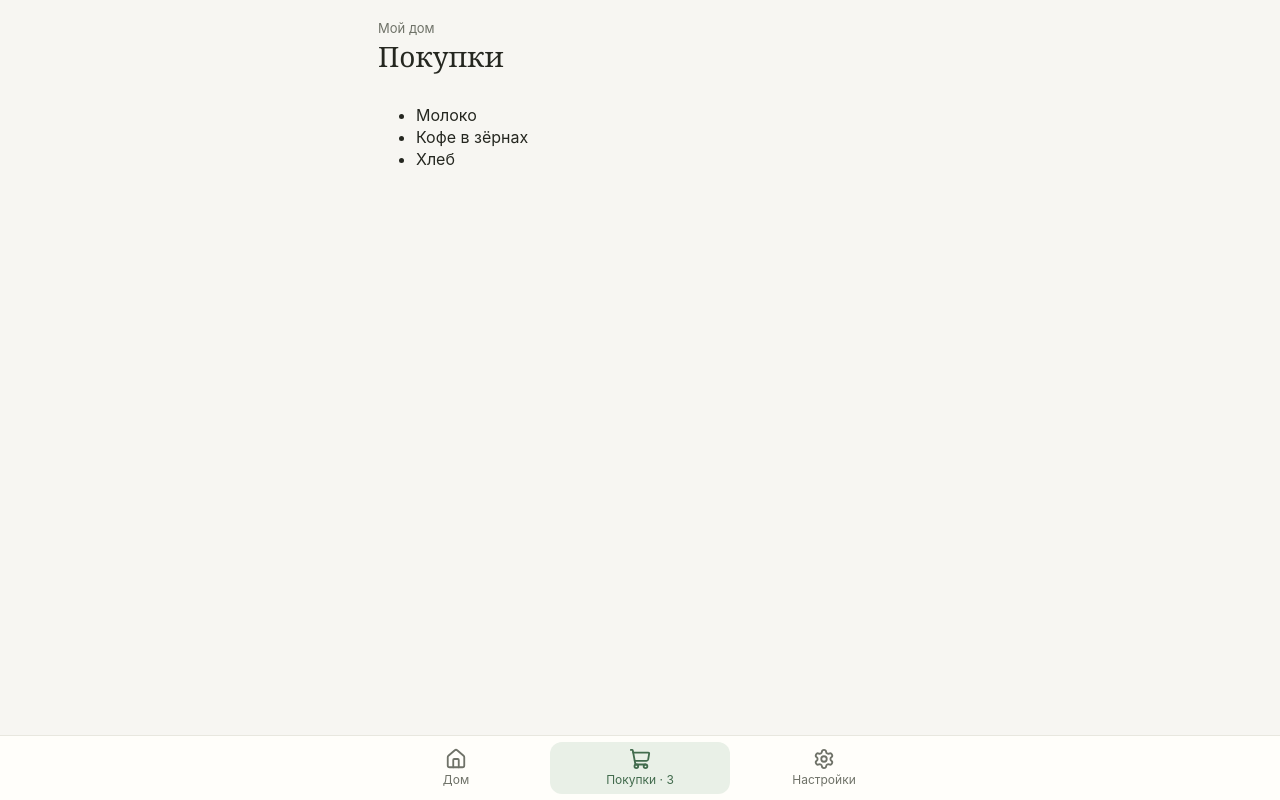
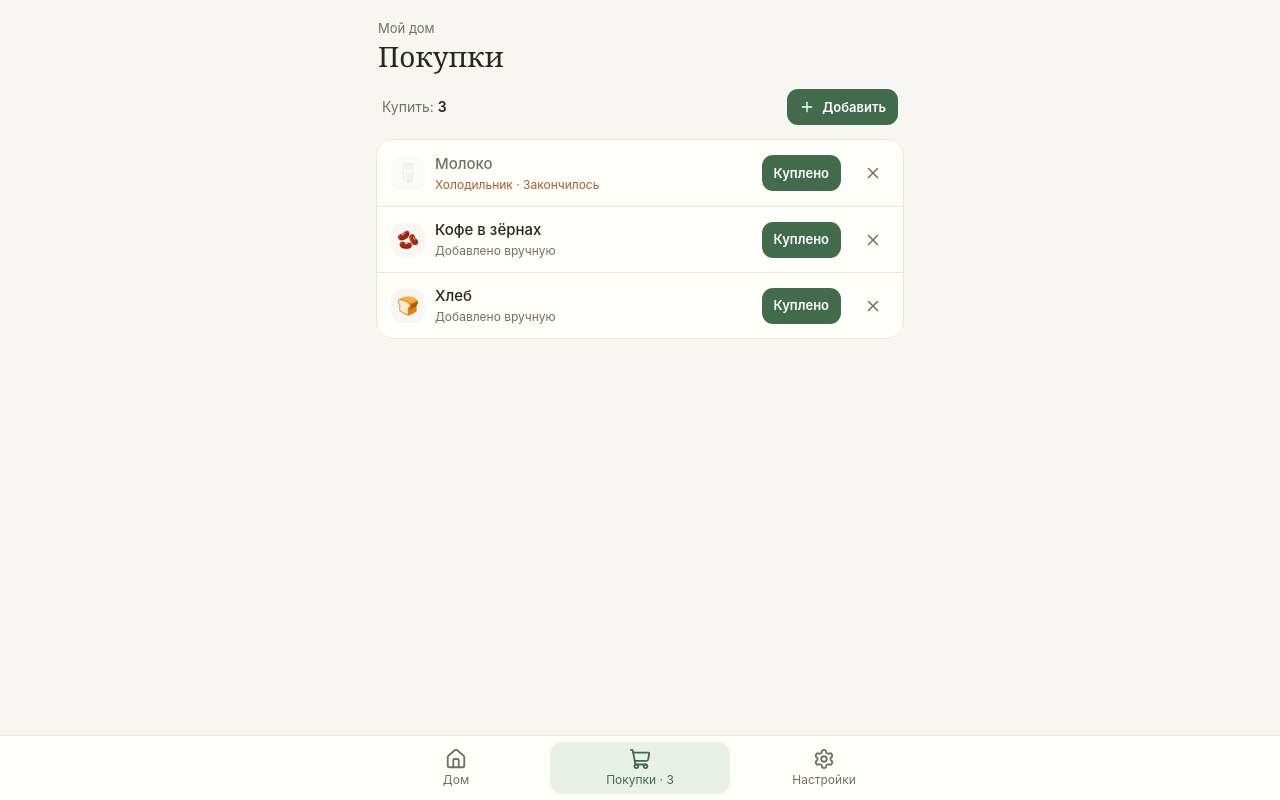
Before and after one commit to mihairu-code/food-stock, a React (Vite) app: page /shopping in a window 1280 px wide. Built offline with nearby package versions, Linux system fonts and the light colour scheme.

Commit message:
feat(shopping): shopping list with manual items and buying

```diff
--- a/src/index.css
+++ b/src/index.css
@@ -434,6 +434,16 @@ button {
   font-size: 13px;
 }
 
+/* Список покупок: первая строка без верхней линии. */
+.list > .row:first-child {
+  border-top: 0;
+}
+
+.list .row {
+  min-height: 66px;
+  padding-right: 8px;
+}
+
 /* ---------- Шторка ---------- */
 
 .sheet {
--- /dev/null
+++ b/src/screens/shopping/ShoppingRow.tsx
@@ -0,0 +1,34 @@
+import { X } from 'lucide-react'
+
+interface ShoppingRowProps {
+  name: string
+  meta: string
+  icon: string | null
+  /** Продукта дома уже нет: строка приглушена. */
+  missing?: boolean
+  /** Подпись кнопки удаления для скринридера. */
+  removeLabel: string
+  onBuy: () => void
+  onRemove: () => void
+}
+
+/** Строка покупок: иконка, название, «Куплено» и удаление. */
+export function ShoppingRow({ name, meta, icon, missing = false, removeLabel, onBuy, onRemove }: ShoppingRowProps) {
+  return (
+    <div className="row" data-missing={missing}>
+      <span className="emoji" aria-hidden="true">
+        {icon || '🛒'}
+      </span>
+      <div className="row-text">
+        <div className="row-name">{name}</div>
+        <div className="row-meta">{meta}</div>
+      </div>
+      <button className="btn small" type="button" aria-label={`«${name}» куплено`} onClick={onBuy}>
+        Куплено
+      </button>
+      <button className="icon-btn row-delete" type="button" aria-label={removeLabel} onClick={onRemove}>
+        <X size={18} />
+      </button>
+    </div>
+  )
+}
--- a/src/screens/shopping/ShoppingScreen.tsx
+++ b/src/screens/shopping/ShoppingScreen.tsx
@@ -1,12 +1,88 @@
-import { useShoppingList } from '@/data/useHomeData'
+import { Plus } from 'lucide-react'
+import { useState } from 'react'
+import { useHouseholdId } from '@/app/session'
+import { EmptyState } from '@/components/EmptyState'
+import { backend } from '@/data'
+import type { NewShoppingItem } from '@/data/backend'
+import { useHomeData, useShoppingList, useSortedSections } from '@/data/useHomeData'
+import { useHomeMutation } from '@/data/useHomeMutation'
+import type { ShoppingItem } from '@/domain/types'
+import { AddItemSheet } from '@/sheets/AddItemSheet'
+import { PurchaseSheet } from '@/sheets/PurchaseSheet'
+import { ShoppingRow } from './ShoppingRow'
+
+type ShoppingSheet = { type: 'add-item' } | { type: 'purchase'; item: ShoppingItem }
 
 export function ShoppingScreen() {
+  const hid = useHouseholdId()
+  const { isLoading, isError } = useHomeData()
   const entries = useShoppingList()
+  const sections = useSortedSections()
+  const [sheet, setSheet] = useState<ShoppingSheet | null>(null)
+  const close = () => setSheet(null)
+
+  const createItem = useHomeMutation((input: NewShoppingItem) => backend.createShoppingItem(hid, input))
+  const deleteItem = useHomeMutation((id: string) => backend.deleteShoppingItem(id))
+  const purchase = useHomeMutation((v: { itemId: string; sectionId: string; makeStaple: boolean }) =>
+    backend.purchaseShoppingItem(v.itemId, v.sectionId, v.makeStaple),
+  )
+  // Постоянный продукт куплен — он снова есть дома и сам уходит из списка.
+  const buyProduct = useHomeMutation((id: string) => backend.setAvailability(id, true))
+  const deleteProduct = useHomeMutation((id: string) => backend.deleteProduct(id))
+
+  if (isLoading) return <p className="status">Загрузка…</p>
+  if (isError) return <p className="status">Не удалось загрузить данные</p>
+
   return (
-    <ul>
-      {entries.map((entry) => (
-        <li key={entry.key}>{entry.type === 'product' ? entry.product.name : entry.item.name}</li>
-      ))}
-    </ul>
+    <>
+      <div className="summary">
+        <p>{entries.length === 0 ? 'Всё куплено' : <>Купить: <strong>{entries.length}</strong></>}</p>
+        <button className="btn small" type="button" onClick={() => setSheet({ type: 'add-item' })}>
+          <Plus size={16} aria-hidden="true" /> Добавить
+        </button>
+      </div>
+
+      {entries.length === 0 ? (
+        <EmptyState emoji="🛒" title="Список пуст" text="Закончившиеся постоянные продукты появятся здесь сами." />
+      ) : (
+        <div className="card list">
+          {entries.map((entry) =>
+            entry.type === 'product' ? (
+              <ShoppingRow
+                key={entry.key}
+                name={entry.product.name}
+                icon={entry.product.icon}
+                meta={`${entry.section?.name ?? ''} · Закончилось`}
+                missing
+                // Строка — это сам продукт дома: удаляется он целиком, и из раздела тоже.
+                removeLabel={`Удалить «${entry.product.name}»`}
+                onBuy={() => buyProduct.mutate(entry.product.id)}
+                onRemove={() => deleteProduct.mutate(entry.product.id)}
+              />
+            ) : (
+              <ShoppingRow
+                key={entry.key}
+                name={entry.item.name}
+                icon={entry.item.icon}
+                meta="Добавлено вручную"
+                removeLabel={`Убрать «${entry.item.name}» из покупок`}
+                onBuy={() => setSheet({ type: 'purchase', item: entry.item })}
+                onRemove={() => deleteItem.mutate(entry.item.id)}
+              />
+            ),
+          )}
+        </div>
+      )}
+
+      {sheet?.type === 'add-item' && <AddItemSheet onSave={(input) => createItem.mutate(input)} onClose={close} />}
+      {sheet?.type === 'purchase' && (
+        <PurchaseSheet
+          item={sheet.item}
+          sections={sections}
+          onPurchase={(sectionId, makeStaple) => purchase.mutate({ itemId: sheet.item.id, sectionId, makeStaple })}
+          onClose={close}
+        />
+      )}
+    </>
   )
 }
--- /dev/null
+++ b/src/sheets/AddItemSheet.tsx
@@ -0,0 +1,46 @@
+import { useState, type FormEvent } from 'react'
+import type { NewShoppingItem } from '@/data/backend'
+import { Sheet } from './Sheet'
+
+/** Позиция покупок, добавленная вручную: того, чего в разделах дома нет. Раздел не нужен. */
+export function AddItemSheet({ onSave, onClose }: { onSave: (input: NewShoppingItem) => void; onClose: () => void }) {
+  const [name, setName] = useState('')
+  const [icon, setIcon] = useState('')
+
+  function submit(event: FormEvent) {
+    event.preventDefault()
+    const trimmed = name.trim()
+    if (!trimmed) return
+    onSave({ name: trimmed, icon: icon.trim() || null })
+    onClose()
+  }
+
+  return (
+    <Sheet title="Добавить в покупки" description="Раздел выберете, когда купите." onClose={onClose}>
+      <form onSubmit={submit}>
+        <label className="field">
+          <span>Что купить</span>
+          <input
+            value={name}
+            maxLength={80}
+            placeholder="Например, батарейки"
+            onChange={(e) => setName(e.target.value)}
+            autoFocus
+          />
+        </label>
+        <label className="field">
+          <span>Эмодзи (необязательно)</span>
+          <input value={icon} maxLength={8} onChange={(e) => setIcon(e.target.value)} />
+        </label>
+        <div className="sheet-actions">
+          <button className="btn subtle" type="button" onClick={onClose}>
+            Отмена
+          </button>
+          <button className="btn" type="submit" disabled={!name.trim()}>
+            Добавить
+          </button>
+        </div>
+      </form>
+    </Sheet>
+  )
+}
--- /dev/null
+++ b/src/sheets/PurchaseSheet.tsx
@@ -0,0 +1,67 @@
+import { useState, type FormEvent } from 'react'
+import type { Section, ShoppingItem } from '@/domain/types'
+import { Sheet } from './Sheet'
+
+interface PurchaseSheetProps {
+  item: ShoppingItem
+  sections: Section[]
+  onPurchase: (sectionId: string, makeStaple: boolean) => void
+  onClose: () => void
+}
+
+/** Ручная позиция куплена: в какой раздел дома её положить и сделать ли постоянной. */
+export function PurchaseSheet({ item, sections, onPurchase, onClose }: PurchaseSheetProps) {
+  const [sectionId, setSectionId] = useState(sections[0]?.id ?? '')
+  const [makeStaple, setMakeStaple] = useState(false)
+
+  function submit(event: FormEvent) {
+    event.preventDefault()
+    if (!sectionId) return
+    onPurchase(sectionId, makeStaple)
+    onClose()
+  }
+
+  if (sections.length === 0) {
+    return (
+      <Sheet title="Некуда положить" description="Сначала заведите раздел на экране «Дом»." onClose={onClose}>
+        <div className="sheet-actions">
+          <button className="btn" type="button" onClick={onClose}>
+            Понятно
+          </button>
+        </div>
+      </Sheet>
+    )
+  }
+
+  return (
+    <Sheet title="Куда положить?" description={`«${item.name}» появится дома в выбранном разделе.`} onClose={onClose}>
+      <form onSubmit={submit}>
+        <label className="field">
+          <span>Раздел</span>
+          <select value={sectionId} onChange={(e) => setSectionId(e.target.value)}>
+            {sections.map((section) => (
+              <option key={section.id} value={section.id}>
+                {section.icon ? `${section.icon} ${section.name}` : section.name}
+              </option>
+            ))}
+          </select>
+        </label>
+        <label className="check">
+          <input type="checkbox" checked={makeStaple} onChange={(e) => setMakeStaple(e.target.checked)} />
+          <span>
+            Сделать постоянным
+            <small>Когда закончится — сам попадёт в покупки</small>
+          </span>
+        </label>
+        <div className="sheet-actions">
+          <button className="btn subtle" type="button" onClick={onClose}>
+            Отмена
+          </button>
+          <button className="btn" type="submit">
+            Положить
+          </button>
+        </div>
+      </form>
+    </Sheet>
+  )
+}
```
